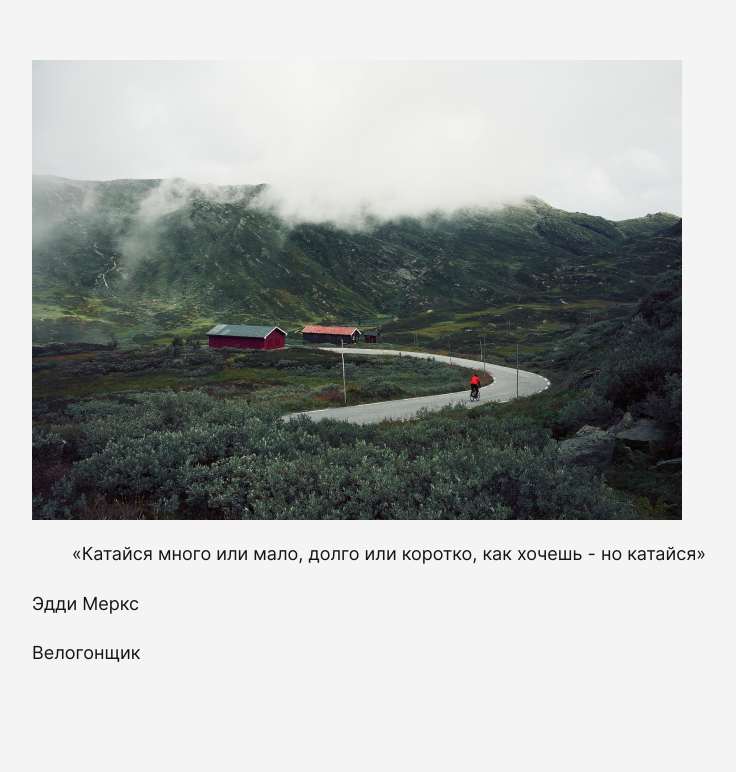
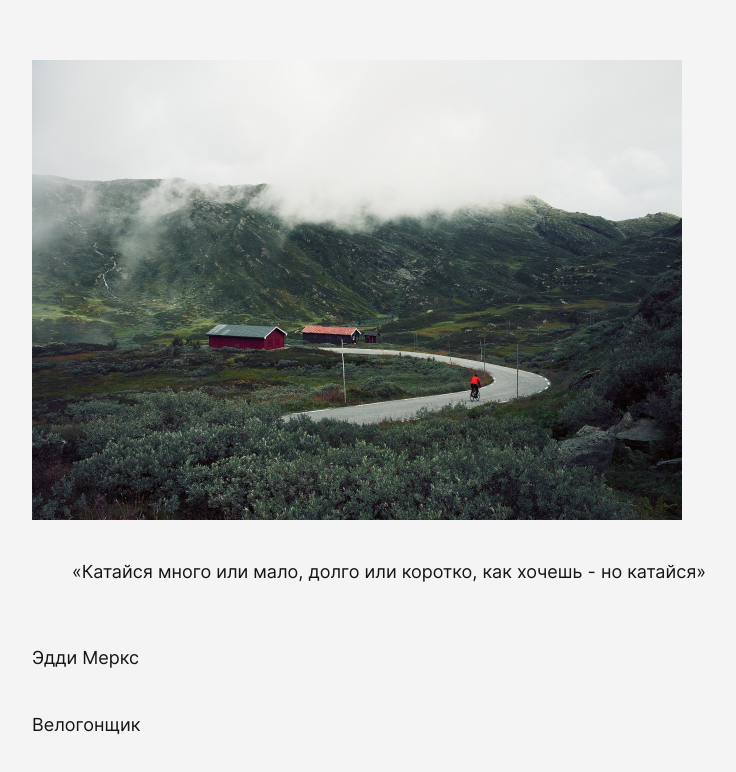
Before and after one commit to Aleksandr-Levitskyi/bikes, a plain HTML site: page index.html in a window 1280 px wide. Shown: the whole page, without its empty margins (88-824 px from the left). Drawn offline with Linux system fonts and the light colour scheme.

Commit message:
fix: добавить wrapper и его стили

```diff
--- /dev/null
+++ b/blocks/quote/__wrapper/quote__wrapper.css
@@ -0,0 +1,5 @@
+.quote__wrapper {
+    display: flex;
+    flex-direction: column;
+    justify-content: space-between;
+}
--- a/index.html
+++ b/index.html
@@ -21,7 +21,7 @@
                     <p class="quote__text">
                         &laquo;Катайся много или мало, долго или коротко, как хочешь - но катайся&raquo;</p>
                 </blockquote>
-                <div class="quote-author__wrapper">
+                <div class="quote__wrapper">
                     <p class="quote__author">Эдди Меркс</p>
                     <p class="quote__caption">Велогонщик</p>
                 </div>
--- a/pages/index.css
+++ b/pages/index.css
@@ -13,3 +13,4 @@
 /* quote */
 @import url(../blocks/quote/quote.css);
 @import url(../blocks/quote/__cover/quote__cover.css);
+@import url(../blocks/quote/__wrapper/quote__wrapper.css);
```
